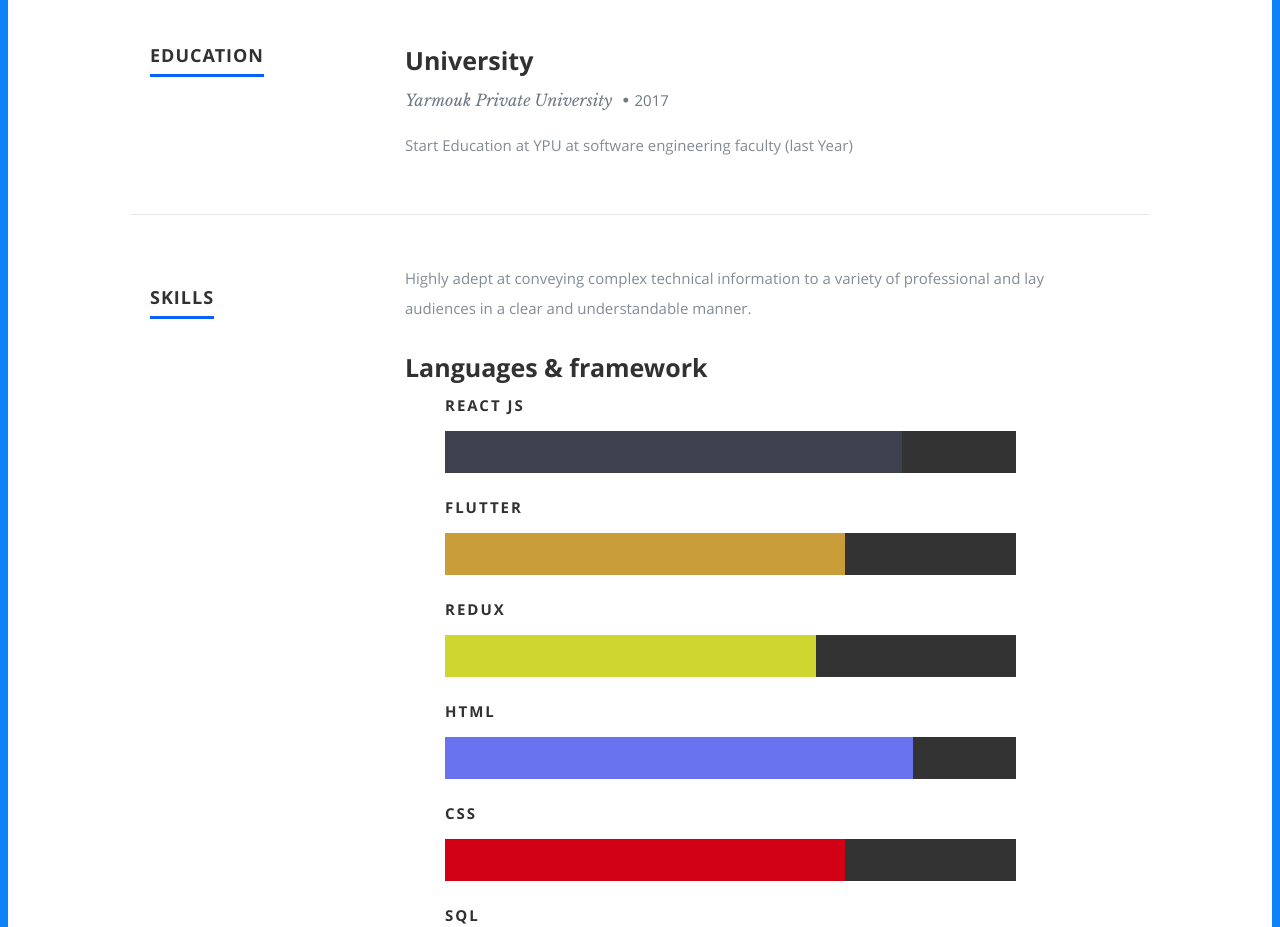
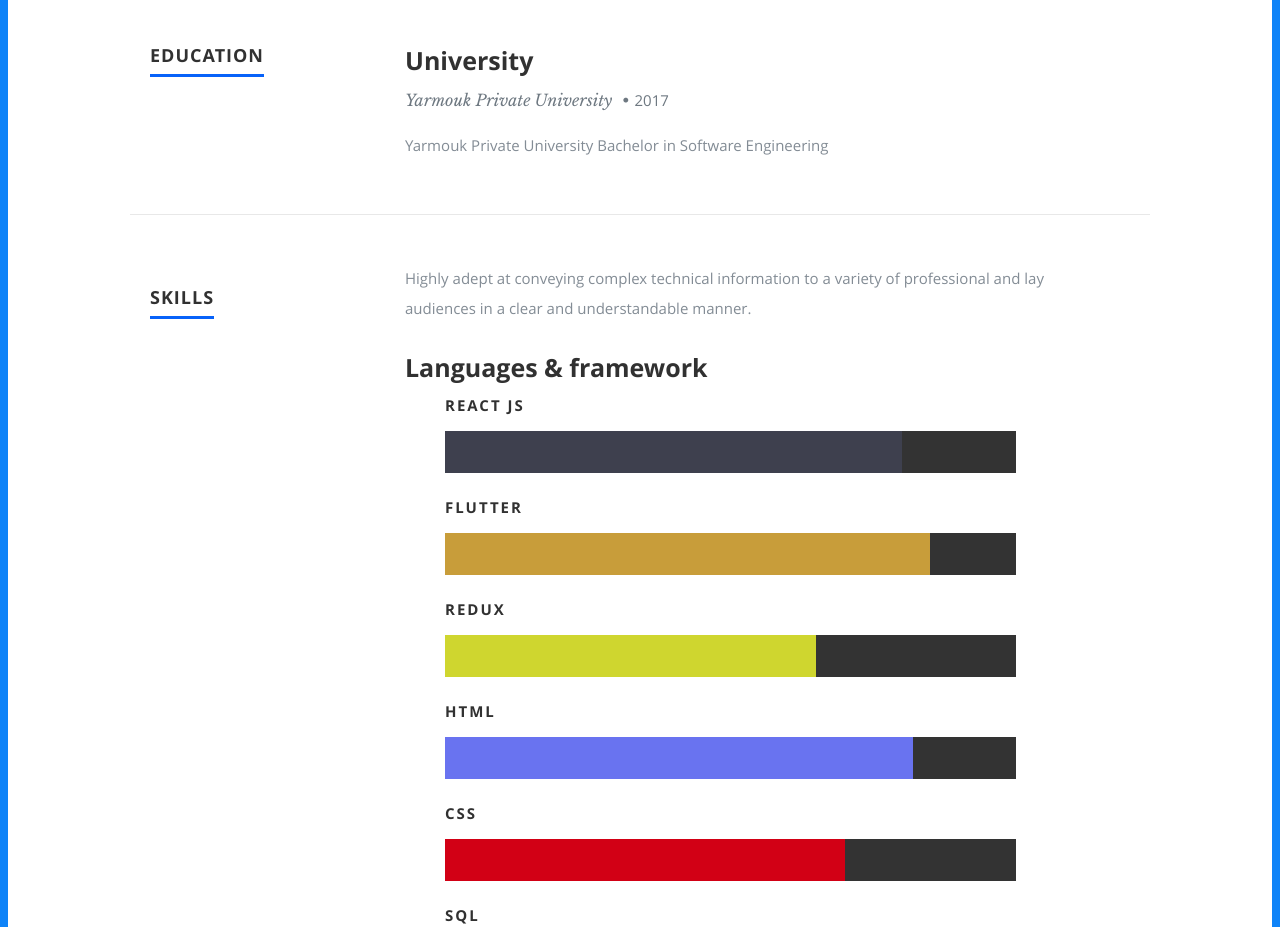
Before and after one commit to MHD-Saleh/My-portfolio, a React (Create React App) app: page / in a window 1280 px wide. Shown: the part 1760-2687 px from the top of the page. Built offline with nearby package versions, Linux system fonts and the light colour scheme.

Commit message:
Update Resume.js

```diff
--- a/src/Components/Resume.js
+++ b/src/Components/Resume.js
@@ -18,7 +18,7 @@ const Resume = () => {
     },
     {
       name: "flutter",
-      level: "70%",
+      level: "85%",
     },
     {
       name: "Redux",
@@ -105,8 +105,8 @@ const Resume = () => {
                       <em className="date">2017</em>
                     </p>
                     <p>
-                      Start Education at YPU at software engineering faculty
-                      (last Year)
+                      Yarmouk Private University
+                        Bachelor in Software Engineering
                     </p>
                   </div>
                 </div>
```
